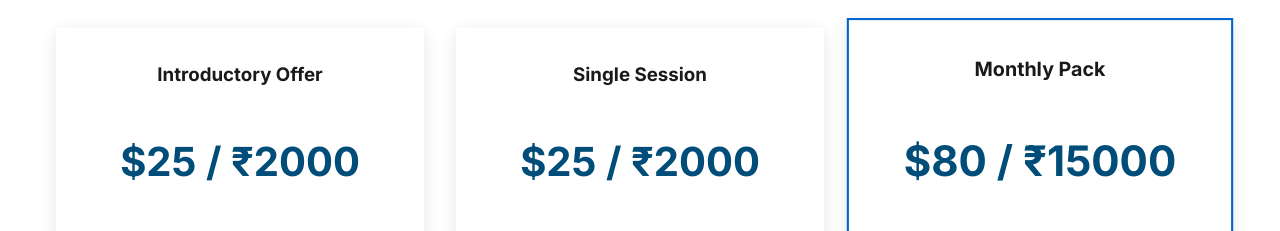
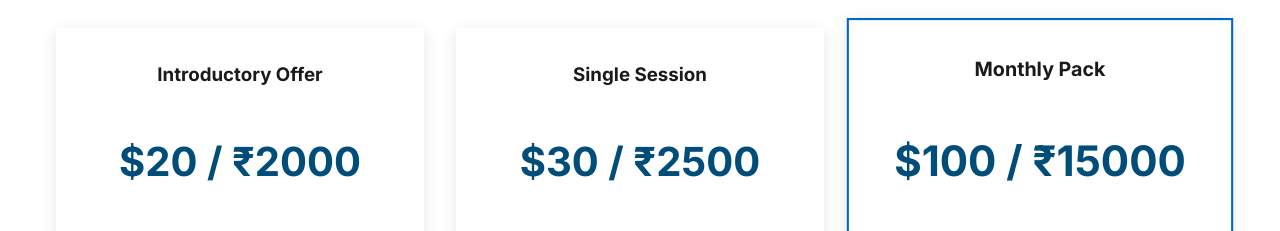
Before and after one commit to Wagse5/Soulconew, a website built with Vite: page index.html in a window 1280 px wide. Shown: the part 4480-4711 px from the top of the page. Built offline with nearby package versions, Linux system fonts and the light colour scheme.

Commit message:
Update index.html
pricing changes

```diff
--- a/index.html
+++ b/index.html
@@ -102,7 +102,7 @@
                 <div class="pricing-card">
                     <div class="pricing-content">
                         <h3>Introductory Offer</h3>
-                        <p class="price">$25 / ₹2000</p>
+                        <p class="price">$20 / ₹2000</p>
                         <p class="price-description">Four sessions (Valid until Jan 31, 2025)</p>
                         <a href="#waitlist" class="cta-button">Claim Offer</a>
                     </div>
@@ -110,7 +110,7 @@
                 <div class="pricing-card">
                     <div class="pricing-content">
                         <h3>Single Session</h3>
-                        <p class="price">$25 / ₹2000</p>
+                        <p class="price">$30 / ₹2500</p>
                         <p class="price-description">Per session</p>
                         <a href="#waitlist" class="cta-button">Get Started</a>
                     </div>
@@ -118,7 +118,7 @@
                 <div class="pricing-card featured">
                     <div class="pricing-content">
                         <h3>Monthly Pack</h3>
-                        <p class="price">$80 / ₹15000</p>
+                        <p class="price">$100 / ₹15000</p>
                         <p class="price-description">Four sessions per month</p>
                         <a href="#waitlist" class="cta-button">Choose Plan</a>
                     </div>
```
